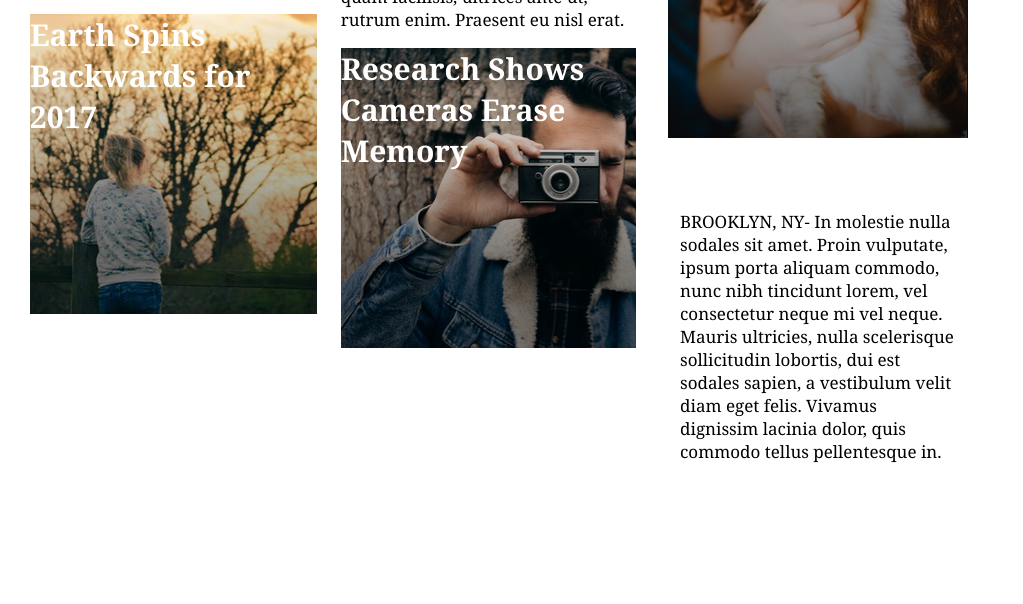
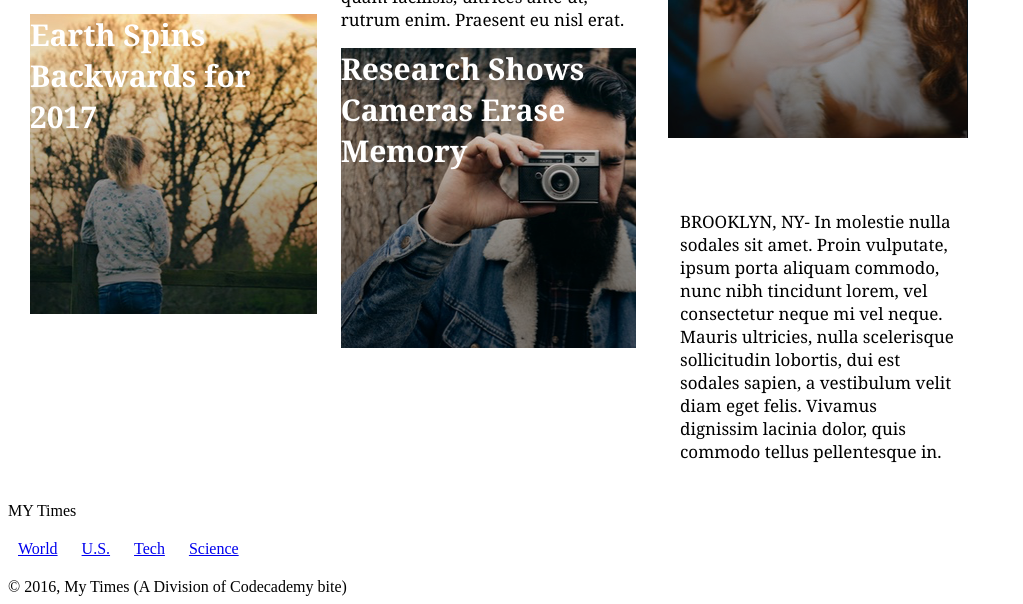
Before and after one commit to piecesonnapkins/fakenews, a plain HTML site: page index.html in a window 1280 px wide. Shown: the part 859-1463 px from the top of the page, without its empty margins (0-1023 px from the left). Before the commit the page ends 1369 px from the top, so only its background shows below. Drawn offline with Linux system fonts and the light colour scheme.

Commit message:
footer wording

```diff
--- a/index.html
+++ b/index.html
@@ -97,6 +97,25 @@
       </div>
     </div>
   </div>
+  <footer>
+    <span class="mytimes">MY Times</span>
+    <nav>
+      <span>
+        <a href="#">World</a>
+      </span>
+      <span>
+        <a href="#">U.S.</a>
+      </span>
+      <span>
+        <a href="#">Tech</a>
+      </span>
+      <span>
+        <a href="#">Science</a>
+      </span>
+    </nav>
+    <span class="copyright">&copy; 2016, My Times (A Division of Codecademy bite)</span>
+  </footer>
+
 </body>
 
 </html>
```
